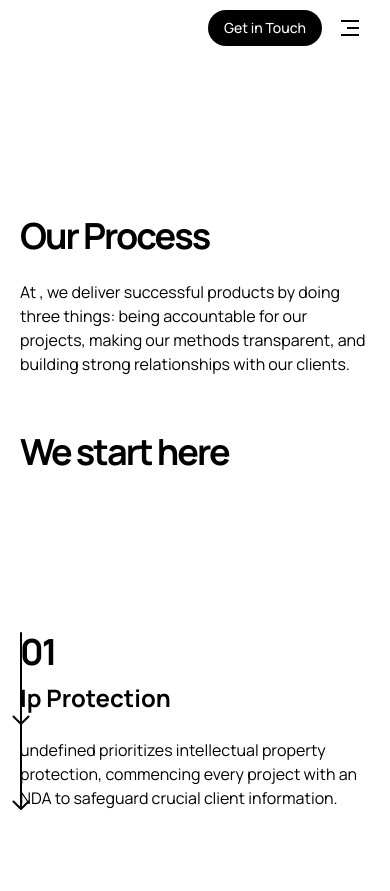
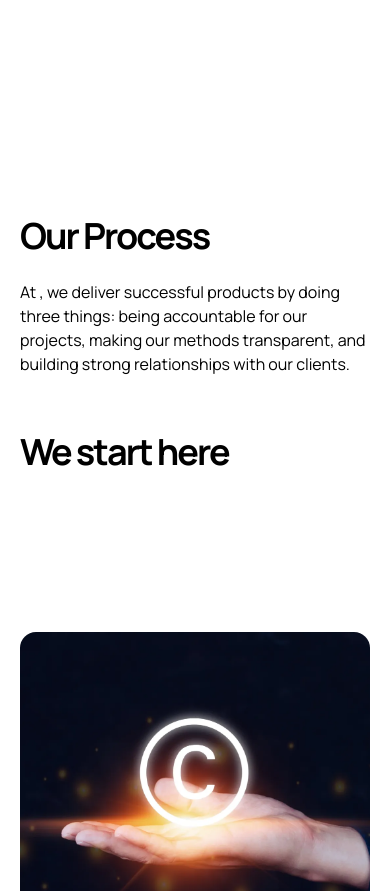
Before and after one commit to llcjustix/justix, a Next.js app: page /about/process in a window 390 px wide. Shown: the top 891 px of the page. Built offline with nearby package versions, Linux system fonts and the light colour scheme.

Commit message:
mobile view process

```diff
--- a/app/about/process/components/process-flow/process-flow.tsx
+++ b/app/about/process/components/process-flow/process-flow.tsx
@@ -9,12 +9,18 @@ const ProcessFlow = () => (
     </h2>
     <div className="flex flex-col gap-40 my-40">
       {companyProcessFlow.map((item, index) => (
-        <div key={item.id} className="relative flex items-center justify-between gap-8 md:gap-x-24">
+        <div
+          key={item.id}
+          className="relative flex lg:flex-row-reverse flex-col items-center justify-between gap-8 md:gap-x-24"
+        >
           {index === 0 && (
-            <div className="absolute top-0">
+            <div className="lg:block hidden absolute left-0 top-0">
               <ArrowDown />
             </div>
           )}
+          <div className="relative lg:min-w-[560px] min-w-full h-[300px] md:h-[500px] lg:h-[750px] rounded-2xl overflow-hidden">
+            <Image src={item.img} alt={item.title} fill sizes="lg:560px" className="object-cover" />
+          </div>
           <div className="flex-1">
             <h2 className="text-black font-bold sentence-first-letter text-4xl xl:text-5xl 2xl:text-6xl tracking-[-2px] lg:-translate-y-[7px] xl:!leading-[55px] 2xl:!leading-[65px]">
               0{index + 1}
@@ -26,11 +32,8 @@ const ProcessFlow = () => (
               {item.description}
             </p>
           </div>
-          <div className="md:block hidden relative lg:min-w-[560px] min-w-full h-[300px] md:h-[600px] lg:h-[750px] rounded-2xl overflow-hidden">
-            <Image src={item.img} alt={item.title} fill sizes="lg:560px" className="object-cover" />
-          </div>
           {index !== companyProcessFlow.length - 1 && (
-            <div className="absolute bottom-0">
+            <div className="lg:block hidden absolute left-0 bottom-0">
               <ArrowDown />
             </div>
           )}
```
